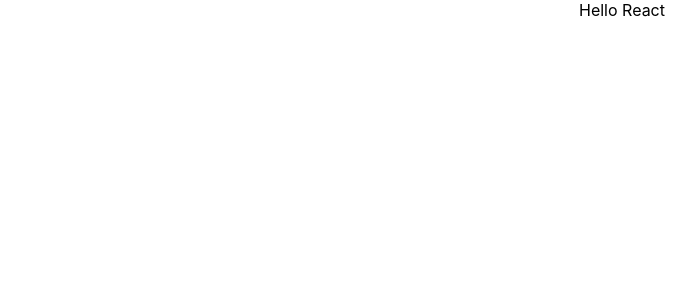
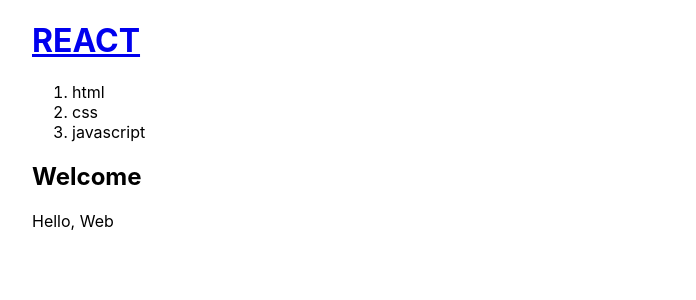
Before and after one commit to ysjeondev/react-lifecoding-251019, a React (Create React App) app: page / in a window 1280 px wide. Shown: the top 300 px of the page, without its empty margins (18-714 px from the left). Built offline with nearby package versions, Linux system fonts and the light colour scheme.

Commit message:
react 생활코딩 58page 까지 완료

```diff
--- a/src/App.css
+++ b/src/App.css
@@ -28,6 +28,10 @@
   color: #61dafb;
 }
 
+div{
+  padding-left: 25px;
+}
+
 @keyframes App-logo-spin {
   from {
     transform: rotate(0deg);
--- a/src/App.js
+++ b/src/App.js
@@ -1,10 +1,53 @@
 import logo from './logo.svg';
 import './App.css';
 
+
+function Header(props){
+  console.log('props',props)
+  return(
+    <header>
+      <h1><a href="/">{props.title}</a></h1>
+    </header>
+  )
+}
+
+function Nav(props){
+  const lis=[]
+      for(let i=0;i<props.topics.length;i++){
+        let t=props.topics[i];
+        lis.push(<li>{t.title}</li>)
+      }
+  return(
+    <nav>
+      <ol>
+        {lis}
+      </ol>
+    </nav>
+  )
+}
+
+function Article(props){
+  return(
+    <article>
+      <h2>{props.title}</h2>
+      {props.body}
+    </article>
+  )
+}
+
+
 function App() {
+  const topics = [
+    {id:1, title:'html', body:'htms is ...'},
+    {id:2, title:'css', body:'css is ...'},
+    {id:3, title:'javascript', body:'javascript is ...'}
+  ]
   return (
-    <div className="App">
-       Hello React
+    <div >
+      <Header title="REACT"></Header>
+       <Nav topics={topics}></Nav>
+       <Article title="Welcome" body="Hello, Web"></Article>
+
     </div>
   );
 }
```
